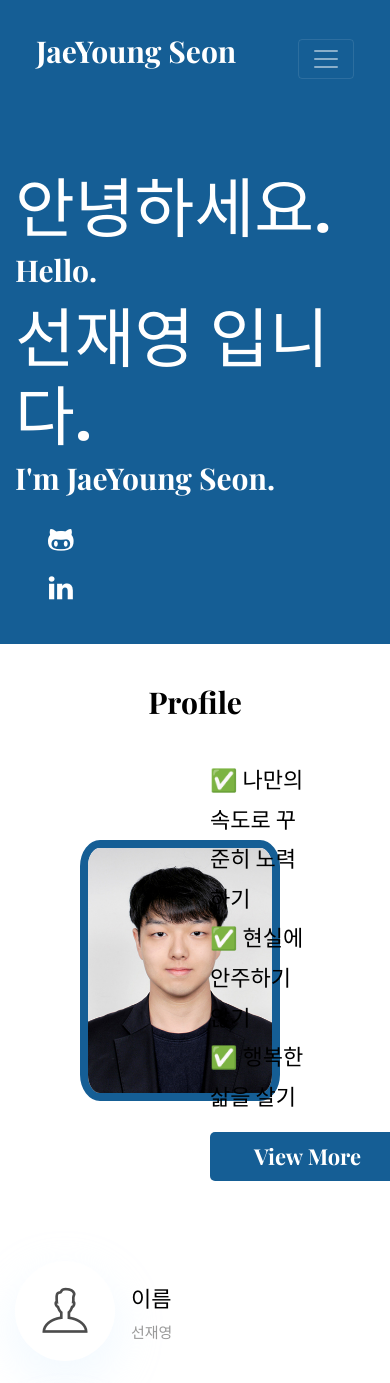
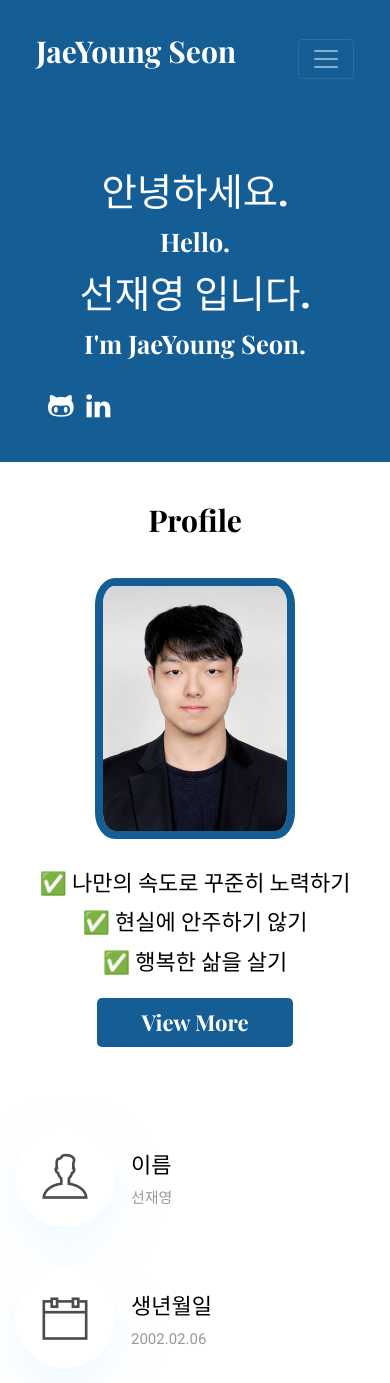
Before and after one commit to tjswodud/tjswodud.github.io, a Jekyll site: the page built from index.html, in a window 390 px wide and 1400 px high. Shown: the top 1383 px of the window. Built offline with Jekyll 4.4.1, drawn with Linux system fonts in a browser that asks for light colours; some web fonts are replaced; some of the changed text lies outside the part shown.

Commit message:
change: changed page layouts

```diff
--- a/_includes/about-section.html
+++ b/_includes/about-section.html
@@ -7,11 +7,11 @@
       </div>
     </div>
     <div class="row justify-content-center align-items-center">
-      <div class="col-4 text-center">
+      <div class="col-12 col-md-4 mb-4 mb-md-0 text-center">
         <img src="{{ site.baseurl }}/assets/images/about/profile.png" style="width: 200px; height: auto; border: 8px solid #155E95; border-radius: 10%;">
       </div>
-      <div class="col-4">
-        <p class="font-secondary paragraph-lg text-dark">✅ 나만의 속도로 꾸준히 노력하기<br>✅ 현실에 안주하기 않기<br>✅ 행복한 삶을 살기</p>
+      <div class="col-12 col-md-4 d-flex flex-column align-items-center align-items-md-start">
+        <p class="font-secondary paragraph-lg text-dark text-center text-md-start about-text-fix">✅ 나만의 속도로 꾸준히 노력하기<br>✅ 현실에 안주하기 않기<br>✅ 행복한 삶을 살기</p>
         <a href="/about" class="btn btn-primary" style="padding-top:8px; padding-bottom:8px;">View More</a>
       </div>
     </div>
@@ -53,7 +53,7 @@
           </div>
           <div>
             <h4 class="mt-lg-4 mt-4">학력</h4>
-            <p class="mt-2 mb-3 text-light">경희대학교 소프트웨어융합학과</p>
+            <p class="mt-2 mb-3 text-light">경희대학교 대학원 인공지능학과</p>
           </div>
         </div>
       </div>
@@ -71,3 +71,11 @@
     </div>
   </div>
 </section>
+
+<style>
+  @media (min-width: 768px) {
+    .about-text-fix {
+      text-align: left !important;
+    }
+  }
+</style>
--- a/_includes/education-section.html
+++ b/_includes/education-section.html
@@ -17,6 +17,7 @@
         <p class="text-dark mb-1">{{ education.date }}</p>
         <h4 class="mb-0">{{ education.name }}</h4>
         <p class="mb-0 text-light">{{ education.organization }}</p>
+        <p class="mb-0 text-light">GPA: {{ education.gpa }}</p>
       </div>
 
       <!-- 중간 점선 -->
@@ -97,5 +98,25 @@
   font-size: 32px;
   color: #007bff;
 }
+
+/* ---- 모바일 환경 ---- */
+@media (max-width: 768px) {
+  /* 점선과 화살표 제거 */
+  .timeline-line,
+  .timeline-arrow {
+    display: none;
+  }
+
+  /* 아이콘들을 세로로 정렬 */
+  .education-timeline {
+    flex-direction: column;
+    align-items: center;
+  }
+
+  .education-icon {
+    margin-bottom: 2rem;
+  }
+}
+
 </style>
 {% endif %}
--- a/_includes/experience-section.html
+++ b/_includes/experience-section.html
@@ -2,7 +2,7 @@
 <section class="section">
   <div class="container">
     <div class="row justify-content-center gap-5"> <!-- ✅ gap 추가 -->
-      <div class="col-lg-12 text-center mb-5">
+      <div class="col-lg-12 text-center">
         <h2 class="section-title">{{ site.data.settings.experience-title }}</h2>
       </div>
 
--- a/_includes/hero-section.html
+++ b/_includes/hero-section.html
@@ -69,6 +69,18 @@
 
 /* 모바일에서 간격 조금 줄이기 */
 @media (max-width: 767.98px) {
+  .hero-area h1 {
+    text-align: center;
+    font-size: 2.4rem;   /* 기존 대비 축소 */
+    line-height: 1.3;
+  }
+
+  .hero-area h3 {
+    text-align: center;
+    font-size: 1.6rem;
+    line-height: 1.4;
+  }
+
   .hero-area {
     padding: 150px 0 80px;
   }
@@ -78,6 +90,23 @@
     justify-content: center;
     gap: 1.5rem;
   }
+
+  /* 모바일에서 소셜 아이콘 가로 정렬 */
+  .hero-area ul {
+    position: absolute;
+
+    display: flex;
+    justify-content: flex-start;
+    align-items: center;
+
+    padding-left: 0;
+    margin: 0;
+    z-index: 2;
+  }
+
+  .hero-area ul li {
+    margin: 0 0.75rem 0 0; /* 가로 간격 */
+  }
 }
 
 </style>
--- a/_includes/skills-section.html
+++ b/_includes/skills-section.html
@@ -3,7 +3,7 @@
 <section class="section">
   <div class="container">
     <div class="row justify-content-center gap-5">
-      <div class="col-lg-12 text-center mb-5">
+      <div class="col-lg-12 text-center">
         <h2 class="section-title">{{ site.data.settings.skills-title }}</h2>
       </div>
       <div class="col-lg-6 col-md-12 text-center">
```
